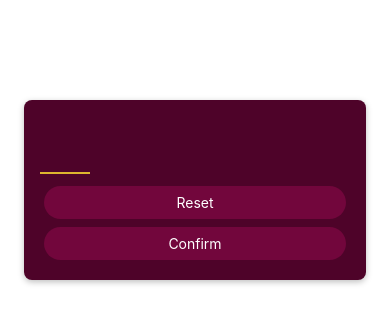
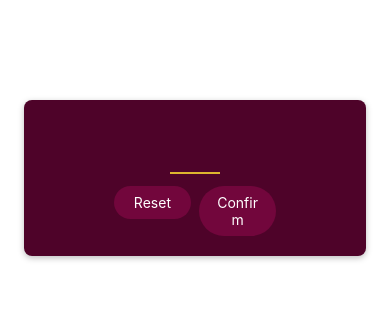
Before and after one commit to AldonIsenberg11/react-native-number-guess, a React Native app: screen / in a window 390 px wide. Shown: the top 324 px of the page. Built offline with nearby package versions, Linux system fonts and the light colour scheme.

Commit message:
improve buttons, layout horizontal instead of vertical inside container

```diff
--- a/screens/StartGameScreen.js
+++ b/screens/StartGameScreen.js
@@ -12,8 +12,14 @@ function StartGameScreen() {
                 autoCapitalize="none"
                 autoCorrect={false}
             />
-            <PrimaryButton>Reset</PrimaryButton>
-            <PrimaryButton>Confirm</PrimaryButton>
+            <View style={styles.buttonsContainer}>
+                <View style={styles.buttonContainer}>
+                    <PrimaryButton>Reset</PrimaryButton>
+                </View>
+                <View style={styles.buttonContainer}>
+                    <PrimaryButton>Confirm</PrimaryButton>
+                </View>
+            </View>
         </View>
     );
 }
@@ -22,6 +28,8 @@ export default StartGameScreen;
 
 const styles = StyleSheet.create({
     inputContainer: {
+        justifyContent: 'center',
+        alignItems: 'center',
         marginTop: 100,
         marginHorizontal: 24,
         padding: 16,
@@ -43,5 +51,11 @@ const styles = StyleSheet.create({
         marginVertical: 8,
         fontWeight: 'bold',
         textAlign: 'center',
+    },
+    buttonsContainer: {
+        flexDirection: 'row',
+    },
+    buttonContainer: {
+        flex: 1
     }
 })
```
